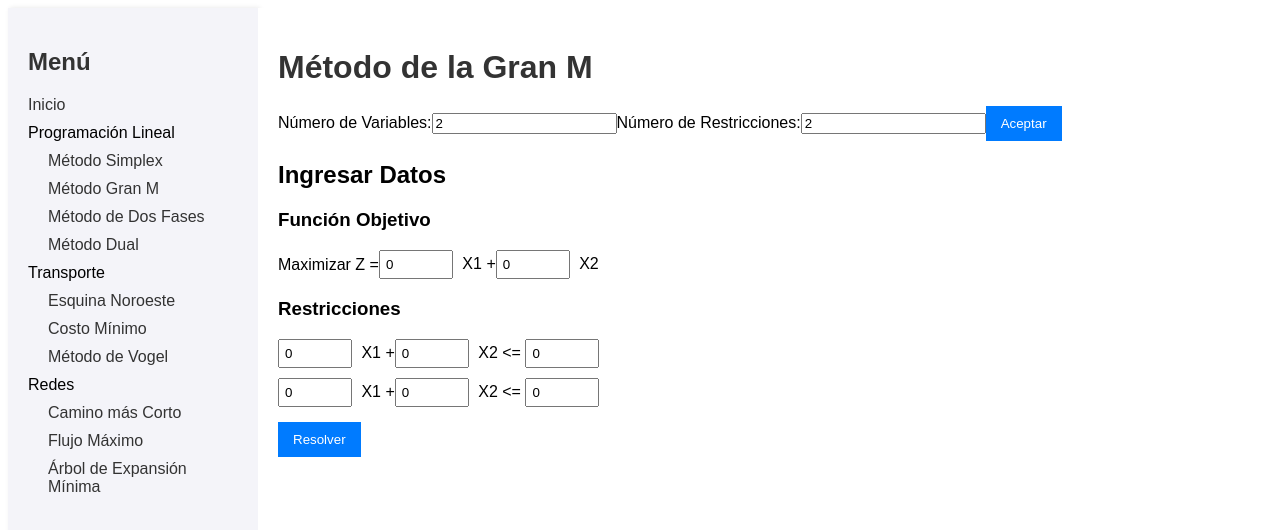
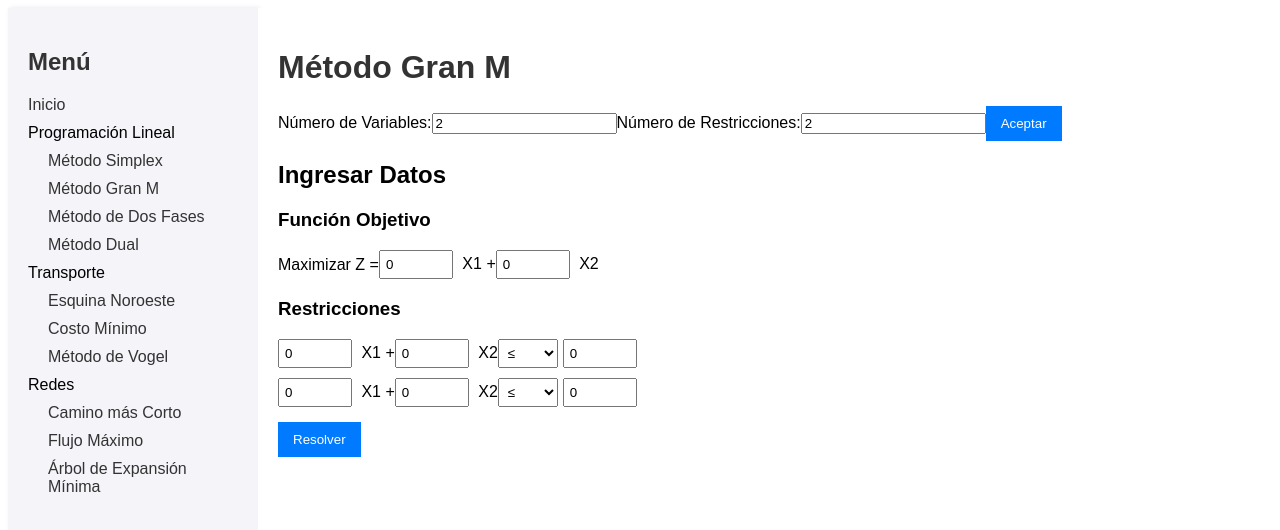
Before and after one commit to stalindavdvas/frontOperativa, a Vue app: page /gran-m in a window 1280 px wide. Both pictures are taken after a click on the button "Aceptar". Shown: the top 530 px of the page. Built offline with nearby package versions, Linux system fonts and the light colour scheme.

Commit message:
feat: aumento de signos

```diff
--- a/src/views/GranM.vue
+++ b/src/views/GranM.vue
@@ -1,6 +1,6 @@
 <template>
   <div>
-    <h1>Método de la Gran M</h1>
+    <h1>Método Gran M</h1>
 
     <!-- Configuración inicial -->
     <div class="configuracion">
@@ -39,7 +39,11 @@
             X{{ vIndex + 1 }}
             <span v-if="vIndex < restriccion.coeficientes.length - 1">+</span>
           </span>
-          &nbsp;<=&nbsp;
+          <select v-model="restricciones[rIndex].signo">
+            <option value="<=">≤</option>
+            <option value=">=">≥</option>
+            <option value="=">=</option>
+          </select>
           <input type="number" v-model.number="restricciones[rIndex].valor" />
         </div>
       </div>
@@ -49,18 +53,12 @@
     </div>
 
     <!-- Resultado -->
-<div v-if="resultado" class="resultado">
-  <h2>Resultado</h2>
-  <p><strong>Solución Óptima:</strong></p>
-  <ul>
-    <li v-for="(valor, variable) in resultado.solucion" :key="variable">
-      {{ variable }} = {{ valor }}
-    </li>
-  </ul>
-  <p><strong>Valor Óptimo:</strong> {{ resultado.valor_optimo }}</p>
-  <p><strong>Estado:</strong> {{ resultado.status }}</p>
-</div>
-
+    <div v-if="resultado" class="resultado">
+      <h2>Resultado</h2>
+      <p><strong>Solución Óptima:</strong> {{ resultado.solucion }}</p>
+      <p><strong>Valor Óptimo:</strong> {{ resultado.valor_optimo }}</p>
+      <p><strong>Iteraciones:</strong> {{ resultado.iteraciones }}</p>
+    </div>
   </div>
 </template>
 
@@ -83,28 +81,30 @@ export default {
       this.funcionObjetivo = Array(this.numVariables).fill(0);
       this.restricciones = Array(this.numRestricciones).fill(null).map(() => ({
         coeficientes: Array(this.numVariables).fill(0),
+        signo: "<=",
         valor: 0,
       }));
       this.mostrarFormulario = true;
     },
     async resolverGranM() {
-      console.log("Iniciando resolución de Gran M...");
-
       const data = {
-        funcion_objetivo: [...this.funcionObjetivo],
-        restricciones_coeficientes: this.restricciones.map(r => [...r.coeficientes]),
-        restricciones_valores: this.restricciones.map(r => r.valor),
+        funcion_objetivo: Array.from(this.funcionObjetivo),
+        restricciones: this.restricciones.map(r => ({
+          coeficientes: Array.from(r.coeficientes),
+          signo: r.signo,
+          valor: r.valor,
+        })),
       };
 
-      console.log("Datos enviados al backend:", data);
+      console.log("Datos enviados:", data);
 
       try {
         const response = await axios.post("http://localhost:5000/gran_m", data);
-        console.log("Respuesta del backend:", response.data);
         this.resultado = response.data;
+        console.log("Respuesta del backend:", this.resultado);
       } catch (error) {
-        console.error("Error en la petición:", error);
-        alert("Error al resolver el problema. Verifica la consola.");
+        console.error("Error al resolver el Método de la Gran M:", error);
+        alert("Ocurrió un error al resolver el problema.");
       }
     },
   },
@@ -129,7 +129,8 @@ export default {
   margin-bottom: 10px;
 }
 
-.ecuacion input {
+.ecuacion input,
+.ecuacion select {
   margin-right: 5px;
   padding: 5px;
   width: 60px;
```
